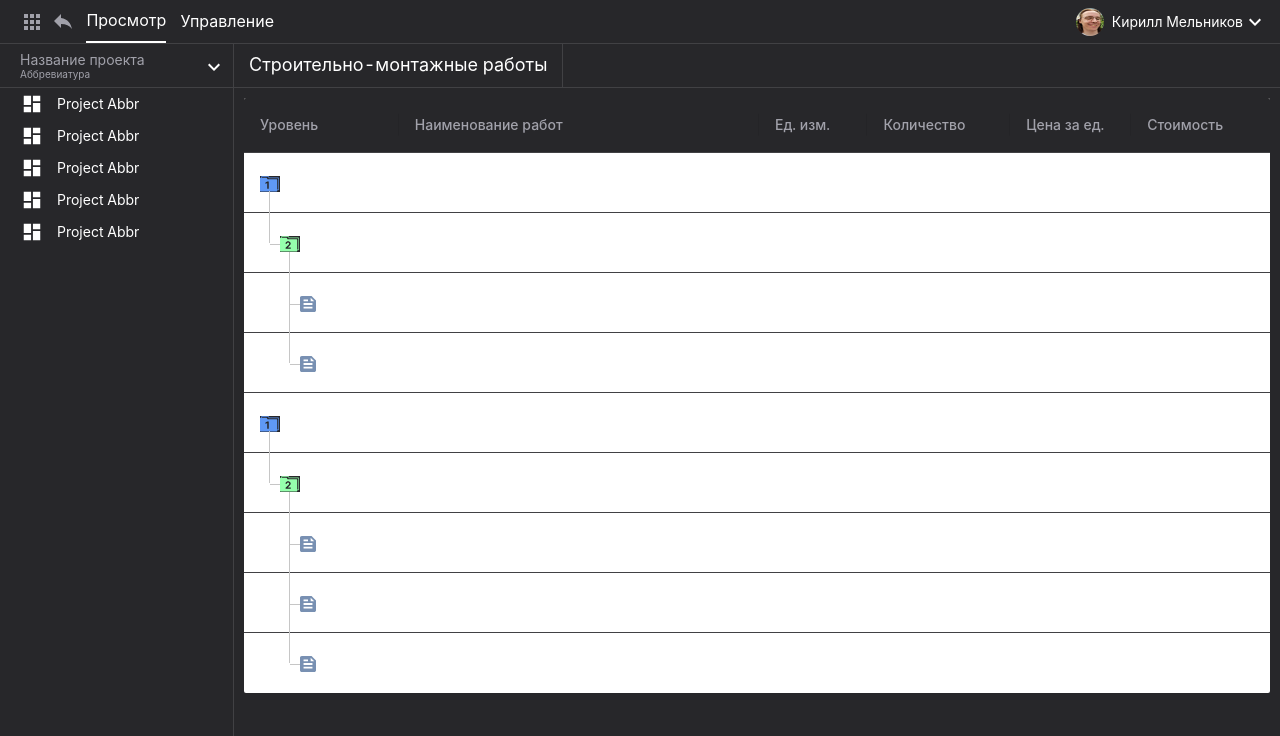
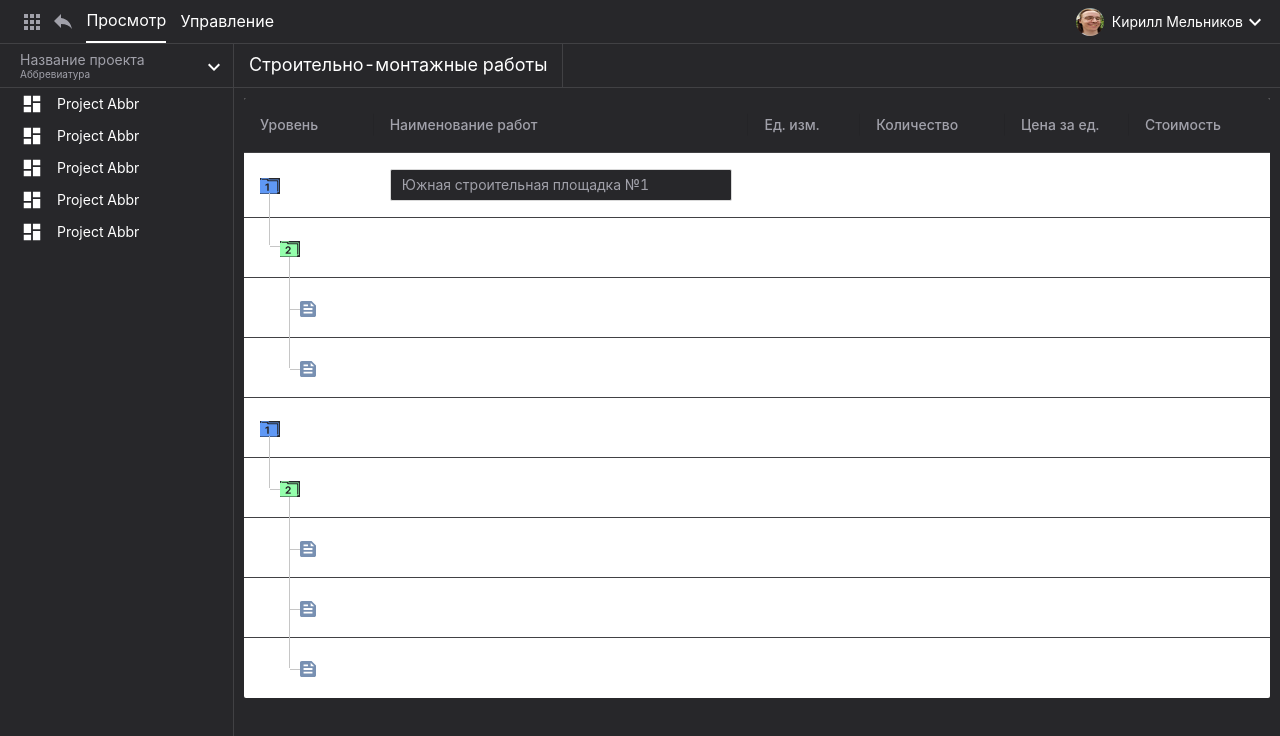
Before and after one commit to DillistoneFav/seven-winds-test, a React (Create React App) app: page / in a window 1280 px wide. Shown: the top 736 px of the page. Built offline with nearby package versions, Linux system fonts and the light colour scheme; the HTML template or start-up script is replaced by a standard one.

Commit message:
forgot something

```diff
--- a/src/Pages/Viewing/components/ItemsTree.tsx
+++ b/src/Pages/Viewing/components/ItemsTree.tsx
@@ -12,10 +12,10 @@ import listIcon from "../../../Assets/ItemExactlyIcon.svg"
 import {calculatePrice, checkChilds, editRow, handleAddRow, checkParentsCount} from "./functions";
 
 const ItemsTree = observer(() => {
-    const [isEditing, setIsEditing] = useState<boolean>(false) // true
+    const [isEditing, setIsEditing] = useState<boolean>(true)
     const [rowIndexForButton, setRowIndexForButton] = useState<number>(-1)
     const {Rows} = DataStore
-    const [editingRow, setEditingRow] = useState<RowData>({} as RowData) // Rows[0]
+    const [editingRow, setEditingRow] = useState<RowData>(Rows[0])
 
 
     useEffect(() => {
```
